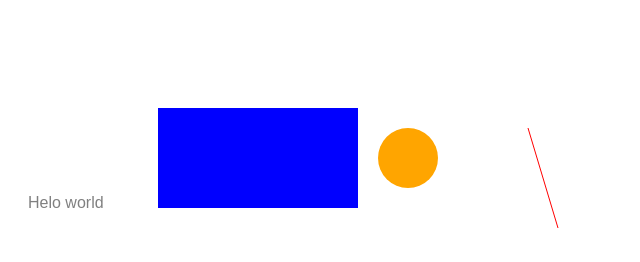
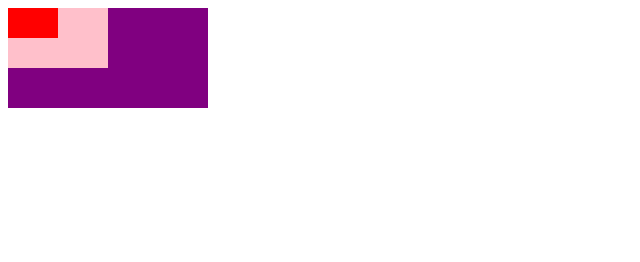
Before and after one commit to Rudrava/d3-learning-repo, a plain HTML site: page index.html in a window 1280 px wide. Shown: the whole page, without its empty margins (0-640 px from the left). Drawn offline with nearby package versions, Linux system fonts and the light colour scheme.

Commit message:
l2 pt1 done 1704212034

```diff
--- a/index.html
+++ b/index.html
@@ -6,7 +6,11 @@
     <title>D3JS</title>
 </head>
 <body>
-    <div class="canvas"></div>
+    <div class="canvas">
+        <svg widht="600" height="600">
+            <rect></rect>
+        </svg>
+    </div>
     <script src="https://d3js.org/d3.v6.js"></script>
     <script src="index.js"></script>
 </body>
--- a/index.js
+++ b/index.js
@@ -1,42 +1,24 @@
-const canvas = d3.select(".canvas");
-const svg = canvas.append("svg")
-                    .attr("height", 600)
-                    .attr("width", 600)
+const data = [
+    { width: 200, height: 100, fill: "purple" },
+    { width: 100, height: 60, fill: "pink" },
+    { width: 50, height: 30, fill: "red" },
+]
+const svg = d3.select("svg")
 
-// append shapes to svg container
-// the return value to the chained statement is the
-// element created
+// joining data from rect
+const rect = svg.selectAll('rect')
+    .data(data)
 
-// GROUPS
-const group = svg.append("g")
-    .attr("transform", "translate(150,100)")
+// attaching data to already existing dom selection
+rect .attr("width", d => d.width)
+    .attr("height", d => d.height)
+    .attr("fill", d => d.fill)
 
+// appending to dom selection
+rect.enter()
+    .append("rect")
+    .attr("width", d => d.width)
+    .attr("height", d => d.height)
+    .attr("fill", d => d.fill)
 
-// RECTANGLE
-group.append("rect")
-    .attr("width", 200)
-    .attr("height", 100)
-    .attr("fill", "blue");
-
-// CIRCLE
-group.append("circle")
-    .attr("r", 30)
-    .attr("cx", 250)
-    .attr("cy", 50)
-    .attr("fill", "orange");
-
-// LINE
-group.append("line")
-    .attr("x1", 370)
-    .attr("x2", 400)
-    .attr("y1", 20)
-    .attr("y2", 120)
-    .attr("stroke", "red");
-
-// TEXT
-svg.append("text")
-    .attr("x", "20")
-    .attr("y", "200")
-    .attr("fill", "grey")
-    .text("Helo world")
-    .style("font-family", "arial")
+    console.log(rect)
```
